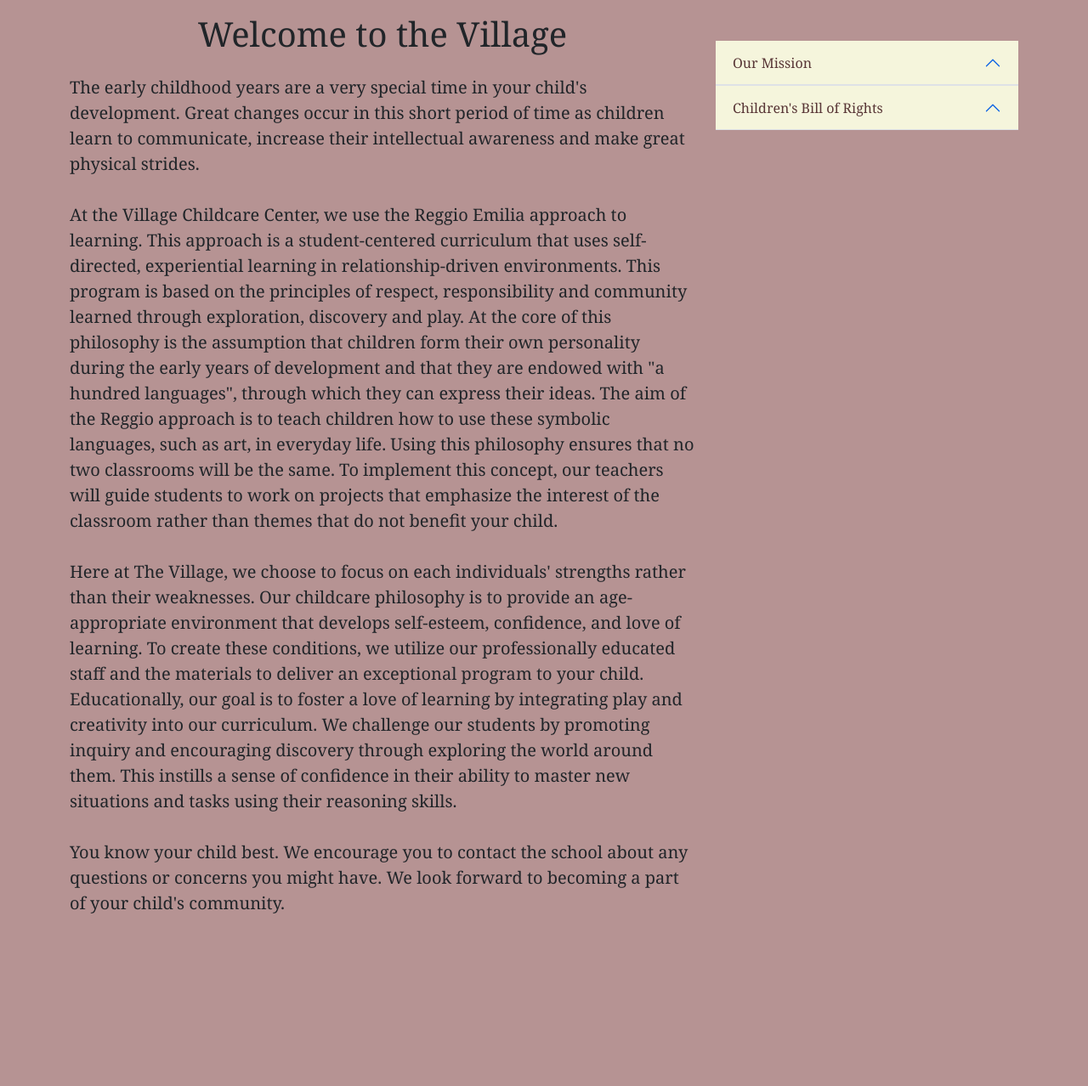
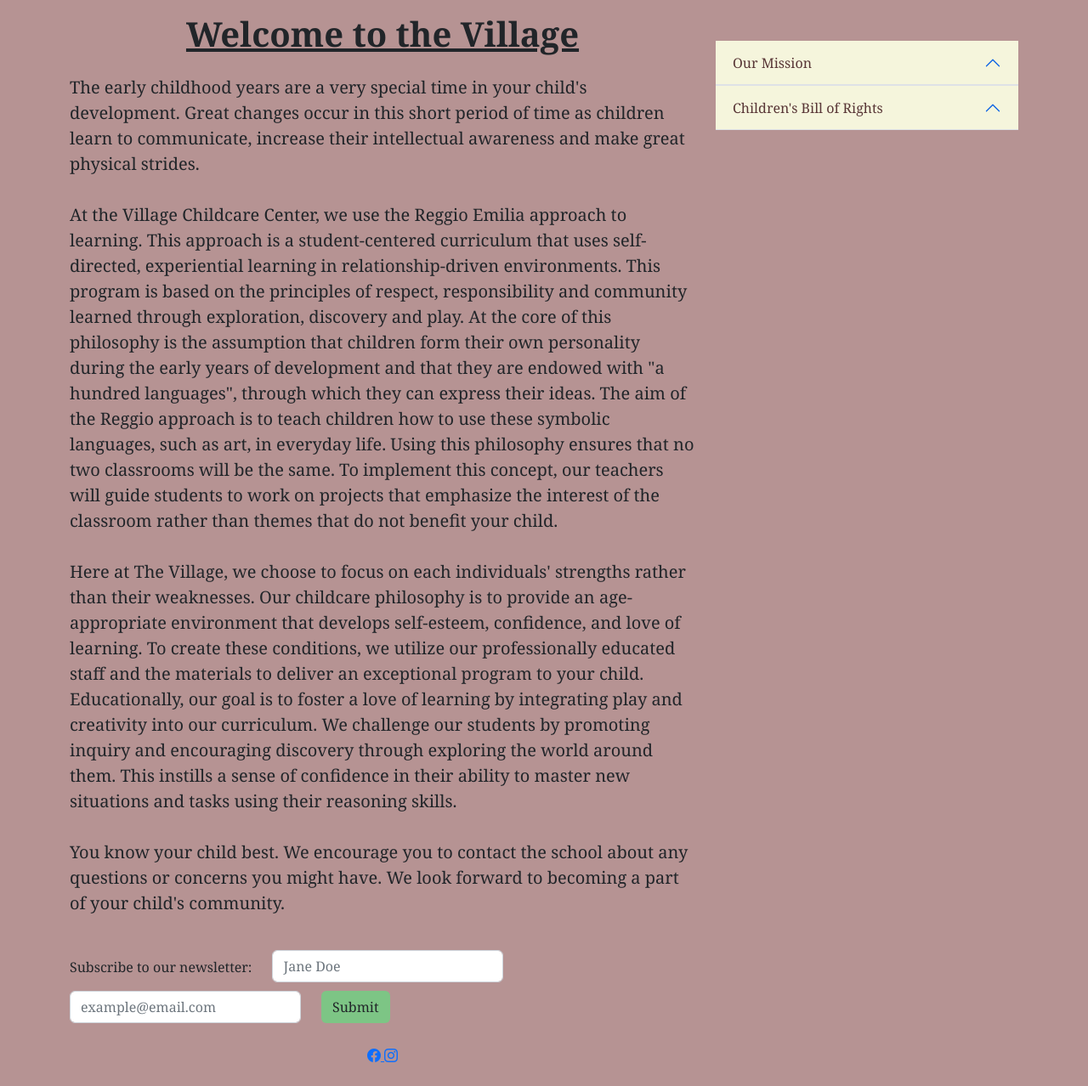
Before and after one commit to mwagner4084/villagechildcarecenter, a Django app: page /welcome/ in a window 1280 px wide. Shown: the part 99-1377 px from the top of the page at 85% size. Before the commit the page ends 1174 px from the top, so only its background shows below. Run offline with Django 4.2, Linux system fonts and the light colour scheme; some libraries are stand-ins or nearby versions; some web fonts are replaced.

Commit message:
update welcome template

```diff
--- a/templates/welcome.html
+++ b/templates/welcome.html
@@ -9,7 +9,11 @@
         <div class="row">
             <div class="col-8">
                 <h1 class="text-center py-3">
-                    Welcome to the Village
+                    <strong>
+                        <u>
+                            Welcome to the Village
+                        </u>
+                    </strong>
                 </h1>
                 <section id="philosophy">
                     <p class="fs-5">
@@ -105,6 +109,47 @@
                 </div>
             </div>
         </div>
+        <div class="row py-4">
+            <div class="col-8">
+                <form action="{% url 'subscribe' %}" method="post">
+                    <div class="row d-inline-flex justify-content-start">
+                        {% csrf_token %}
+                        {{ form|crispy }}
+                        <div class="col-auto">
+                            <p class="pt-2">
+                                Subscribe to our newsletter:
+                            </p>
+                        </div>
+                        <br>
+                        <div class="col-auto">
+                            <input id="name" name="name" class="form-control" placeholder="Jane Doe"/>
+                        </div>
+                        <div class="col-auto">
+                            <input id="email" name="email" class="form-control" placeholder="example@email.com"/>
+                        </div>
+                        <br>
+                        <br>
+                        <div class="col-auto">
+                            <button type="submit" class="btn">
+                                Submit
+                            </button>
+                        </div>
+                    </div>
+                </form>
+                <footer class="footer d-flex pt-3 justify-content-center">
+                    <div class="mx-2">
+                        <span class="text-muted">
+                            <a href="#">
+                                <i class="bi bi-facebook"></i>
+                            </a>
+                            <a href="#">
+                                <i class="bi bi-instagram"></i>
+                            </a>
+                        </span>
+                    </div>
+                </footer>
+            </div>
+        </div>
     </div>
 </div>
 
```
